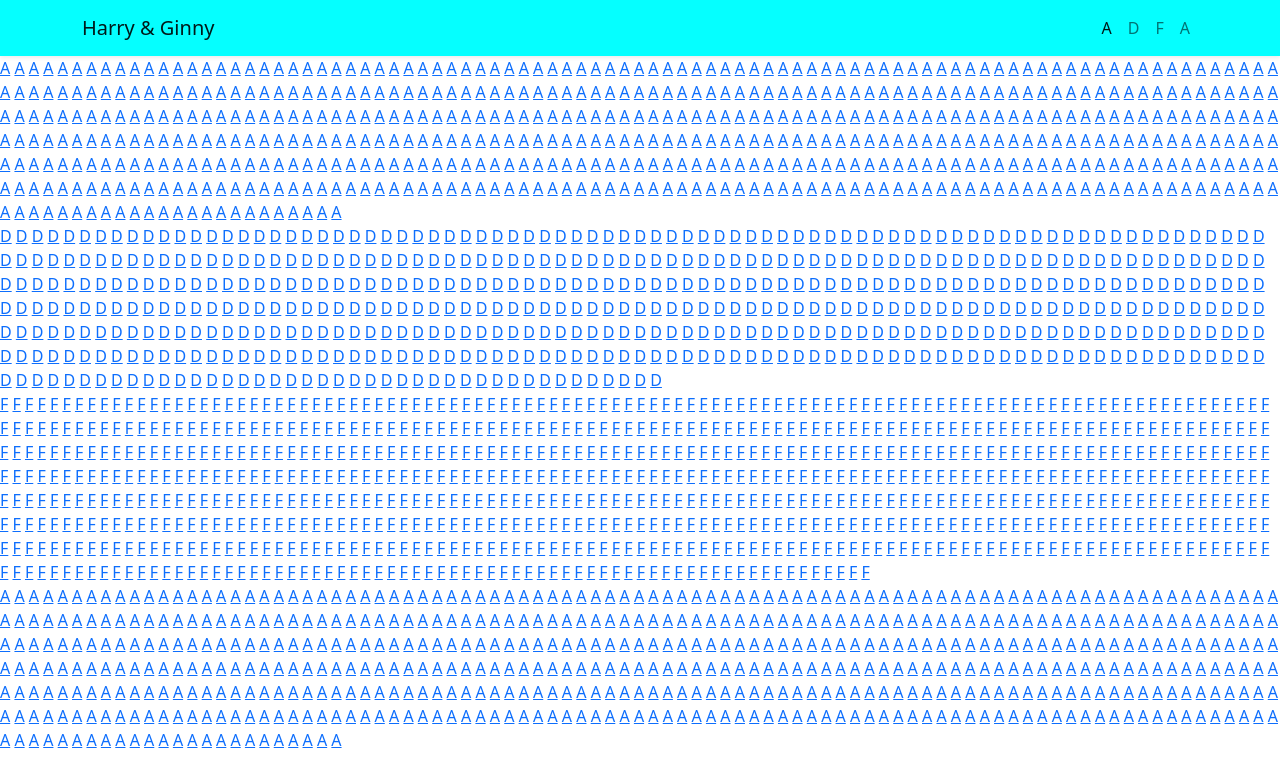
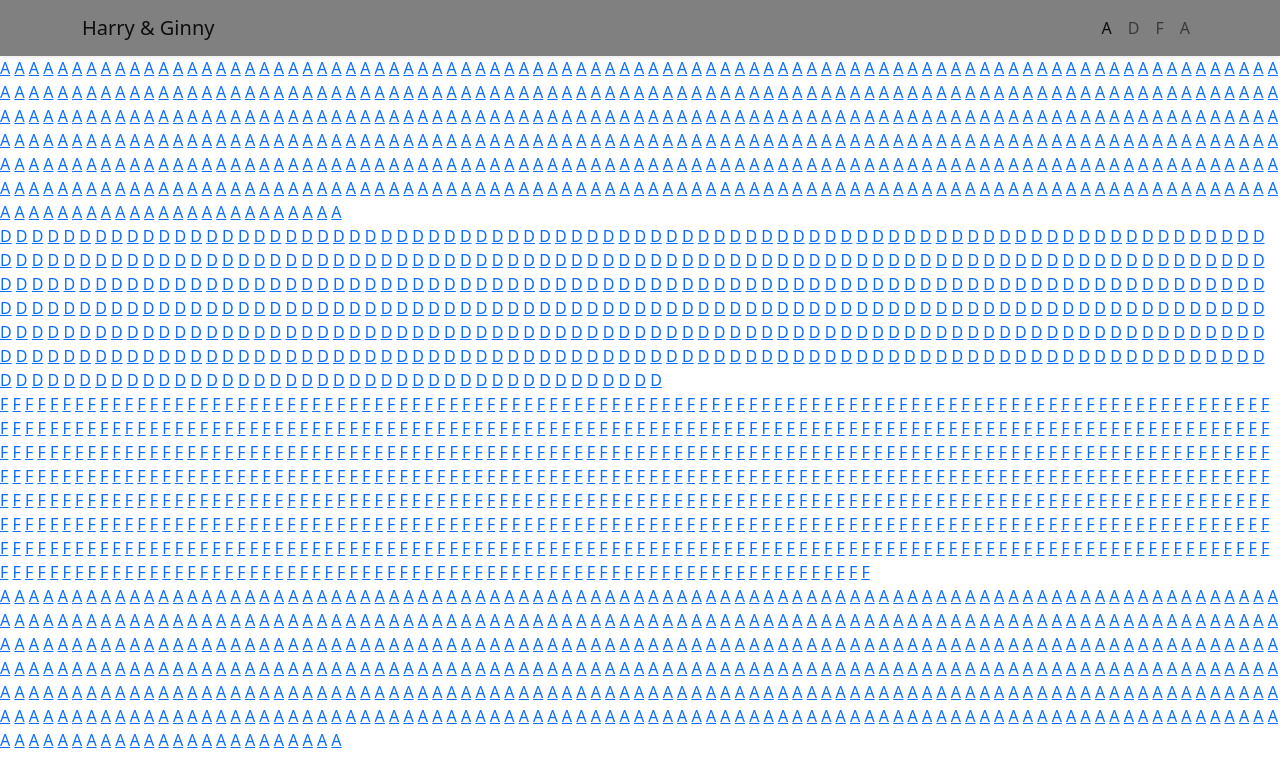
Before and after one commit to Spiderminee/Spidermine.github.io, a plain HTML site: page index.html in a window 1280 px wide. Drawn offline with nearby package versions, Linux system fonts and the light colour scheme.

Commit message:
Update index.html

```diff
--- a/index.html
+++ b/index.html
@@ -13,7 +13,7 @@
 
   <body>
     <!-- Navbar -->
-    <nav class="navbar navbar-expand-lg navbar-light shadow-sm" style="background-color: rgb(5, 255, 255);">
+    <nav class="navbar navbar-expand-lg navbar-light shadow-sm" style="background-color: #808080;">
       <div class="container">
         <a class="navbar-brand" href="#">Harry & Ginny</a>
         <button class="navbar-toggler" type="button" data-bs-toggle="collapse" data-bs-target="#navbarNav" aria-controls="navbarNav" aria-expanded="false" aria-label="Toggle navigation">
```
